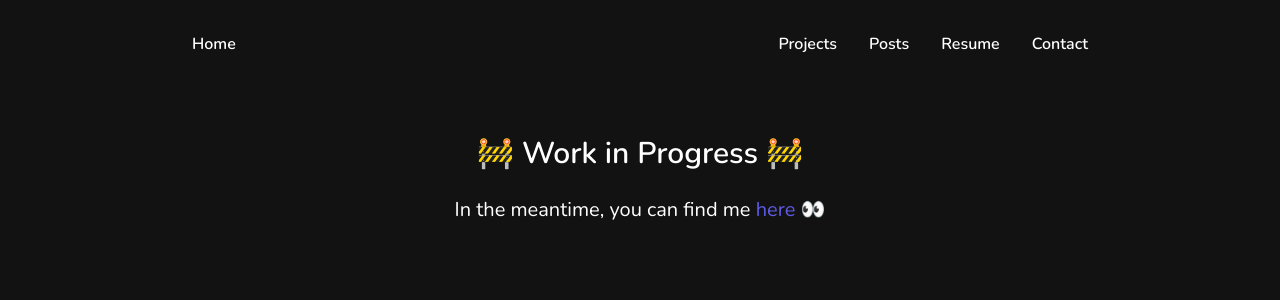
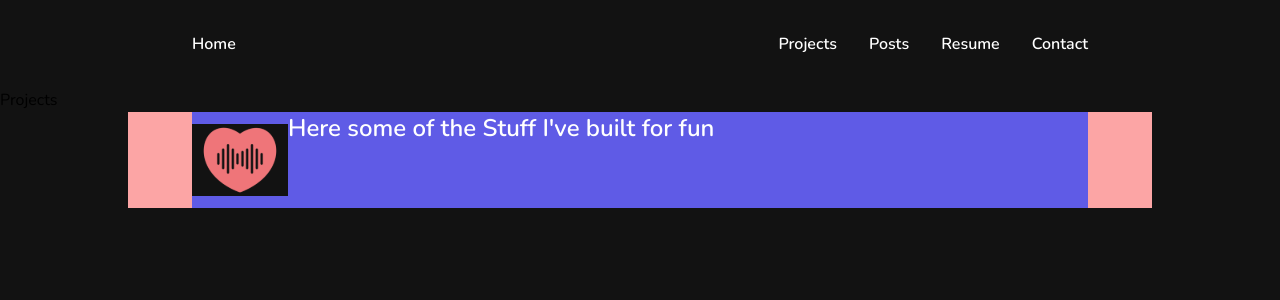
Before and after one commit to GhimpuLucianEduard/lucian-ghimpu-web, a Vue app: page /projects in a window 1280 px wide. Shown: the top 300 px of the page. Built offline with nearby package versions, Linux system fonts and the light colour scheme.

Commit message:
feat: test assets

```diff
--- a/src/components/ProjectSummary.vue
+++ b/src/components/ProjectSummary.vue
@@ -1,5 +1,8 @@
 <template>
-  <div class="flex flex-col container">
-    <div></div>
+  <div class="flex flex-col container bg-red-300">
+    <div class="flex flex-row bg-indigo">
+      <slot></slot>
+      <p class="text-subtitle-small text-center">Here some of the Stuff I've built for fun</p>
+    </div>
   </div>
 </template>
--- a/src/router/index.ts
+++ b/src/router/index.ts
@@ -15,7 +15,7 @@ const router = createRouter({
     {
       path: '/projects',
       name: 'projects',
-      component: WorkInProgress,
+      component: ProjectsOverview,
     },
     {
       path: '/posts',
--- a/src/styles/index.css
+++ b/src/styles/index.css
@@ -14,6 +14,10 @@
 
 .text-subtitle {
   @apply text-3xl text-white font-semibold;
+}
+
+.text-subtitle-small {
+  @apply text-2xl text-white font-semibold;
 }
 
 .text-menu {
--- a/src/views/ProjectsOverview.vue
+++ b/src/views/ProjectsOverview.vue
@@ -1,13 +1,13 @@
 <template>
   <div>
     Projects
-    <ImgMatchmefySlideOne></ImgMatchmefySlideOne>
+    <ProjectSummary>
+      <img :src="matchmefyLogo" alt="img" class="w-24 h-24" />
+    </ProjectSummary>
   </div>
 </template>
 
 <script setup lang="ts">
-import IcoMatchmefyLogo from '../components/icons/IcoMatchmefyLogo.vue';
-import ImgMatchmefySlideOne from '../components/icons/ImgMatchmefySlideOne.vue';
+import matchmefyLogo from '@/assets/ico-matchmefy.svg';
+import ProjectSummary from '../components/ProjectSummary.vue';
 </script>
-
-<style scoped lang="postcss"></style>
```
Also changed, not shown: src/assets/ico-coin-apes.svg (added), src/assets/ico-matchmefy.svg (added).
